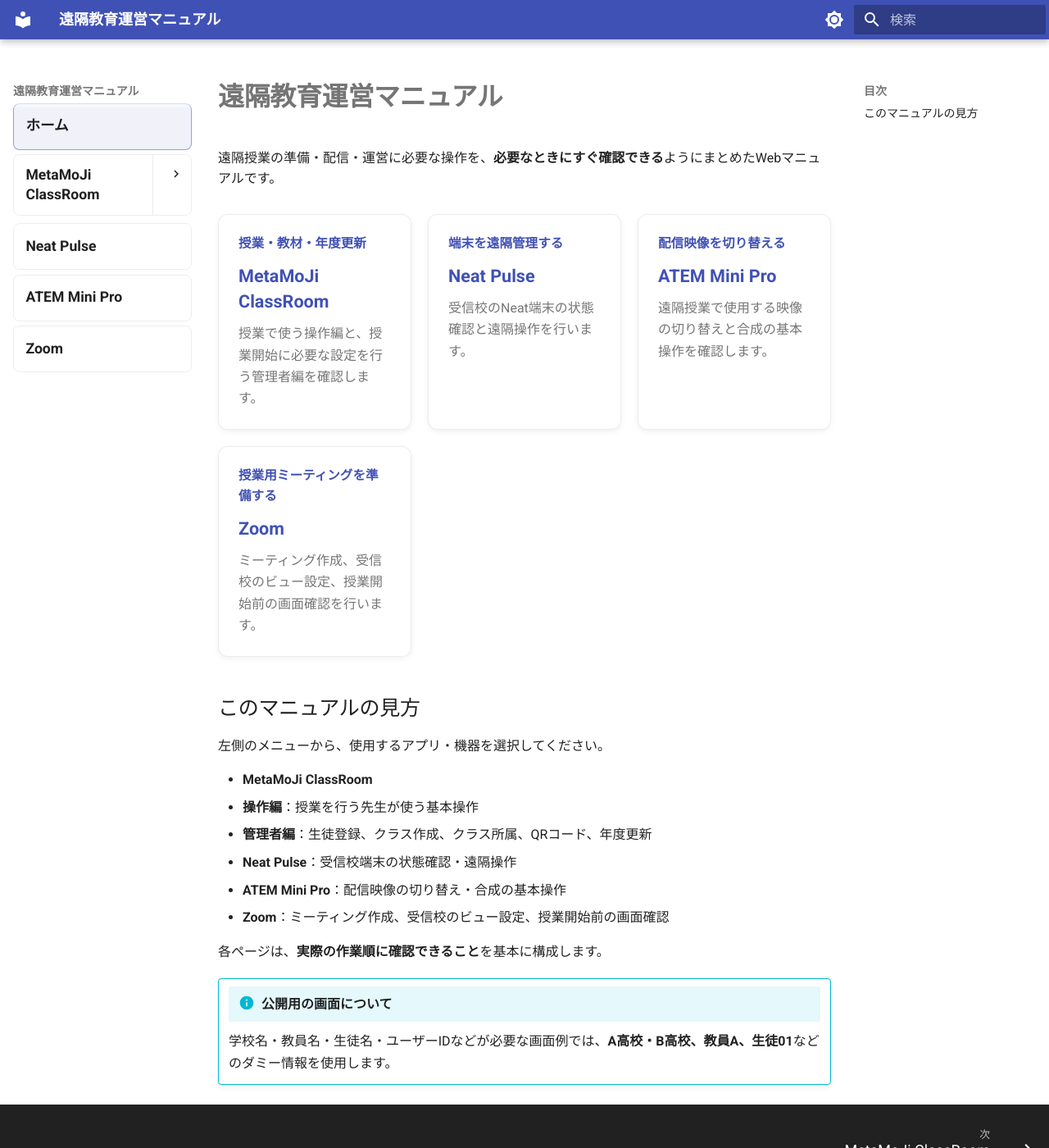
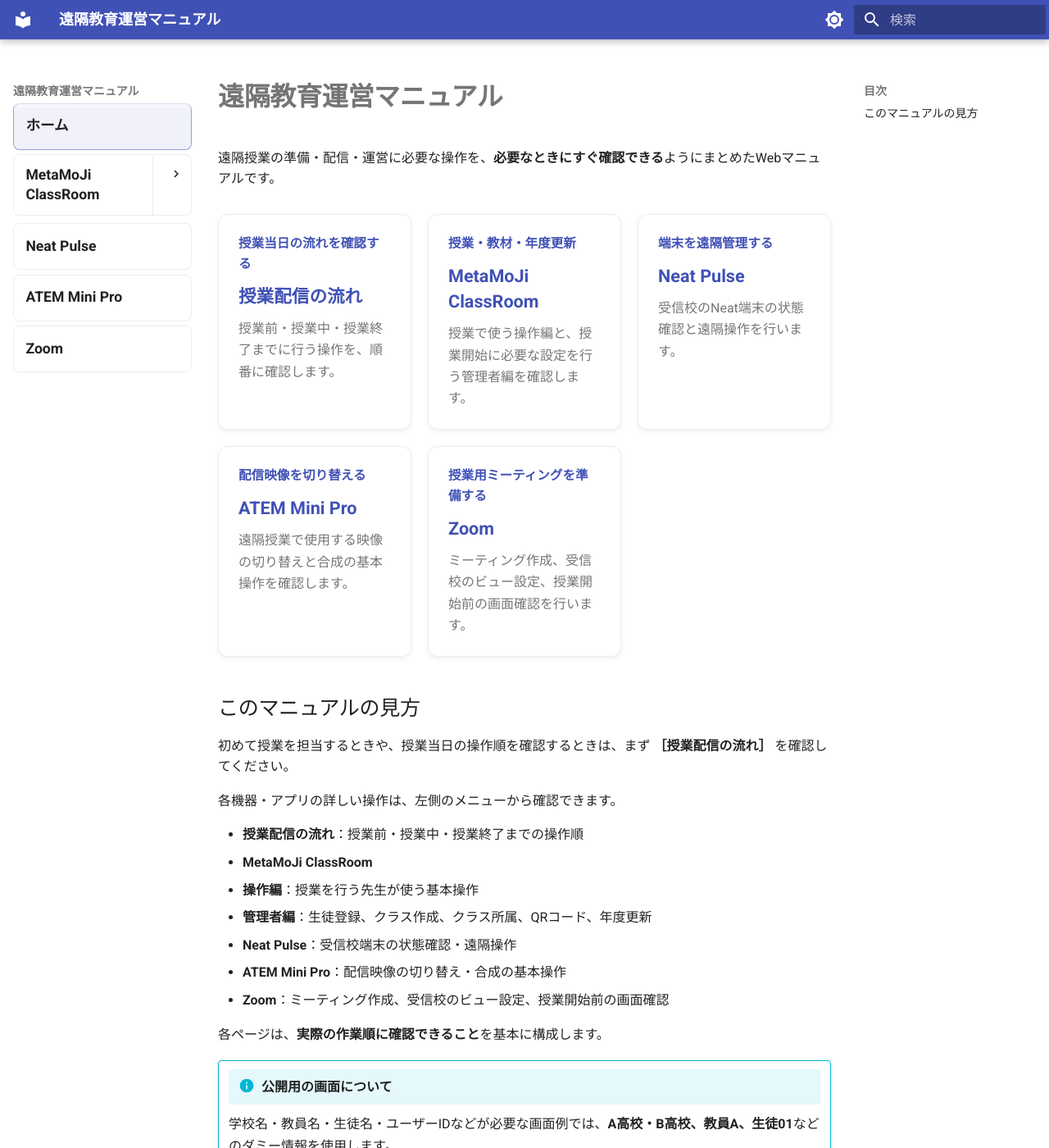
Before and after one commit to a-recs/remote-manual, an MkDocs documentation site: the page built from docs/index.md, in a window 1280 px wide and 1400 px high. Shown: the whole window at 82% size. Built offline with MkDocs 1.6.1 and Material for MkDocs 9.7.7, drawn with Linux system fonts in a browser that asks for light colours.

Commit message:
Add lesson flow to manual home

```diff
--- a/docs/index.md
+++ b/docs/index.md
@@ -3,6 +3,12 @@
 遠隔授業の準備・配信・運営に必要な操作を、**必要なときにすぐ確認できる**ようにまとめたWebマニュアルです。
 
 <div class="manual-home-grid">
+  <a class="manual-home-card" href="lesson-flow/">
+    <span class="manual-home-card__eyebrow">授業当日の流れを確認する</span>
+    <strong>授業配信の流れ</strong>
+    <span>授業前・授業中・授業終了までに行う操作を、順番に確認します。</span>
+  </a>
+
   <a class="manual-home-card" href="metamoji/">
     <span class="manual-home-card__eyebrow">授業・教材・年度更新</span>
     <strong>MetaMoJi ClassRoom</strong>
@@ -30,8 +36,11 @@
 
 ## このマニュアルの見方
 
-左側のメニューから、使用するアプリ・機器を選択してください。
+初めて授業を担当するときや、授業当日の操作順を確認するときは、まず **［授業配信の流れ］** を確認してください。
 
+各機器・アプリの詳しい操作は、左側のメニューから確認できます。
+
+- **授業配信の流れ**：授業前・授業中・授業終了までの操作順
 - **MetaMoJi ClassRoom**
   - **操作編**：授業を行う先生が使う基本操作
   - **管理者編**：生徒登録、クラス作成、クラス所属、QRコード、年度更新
```
